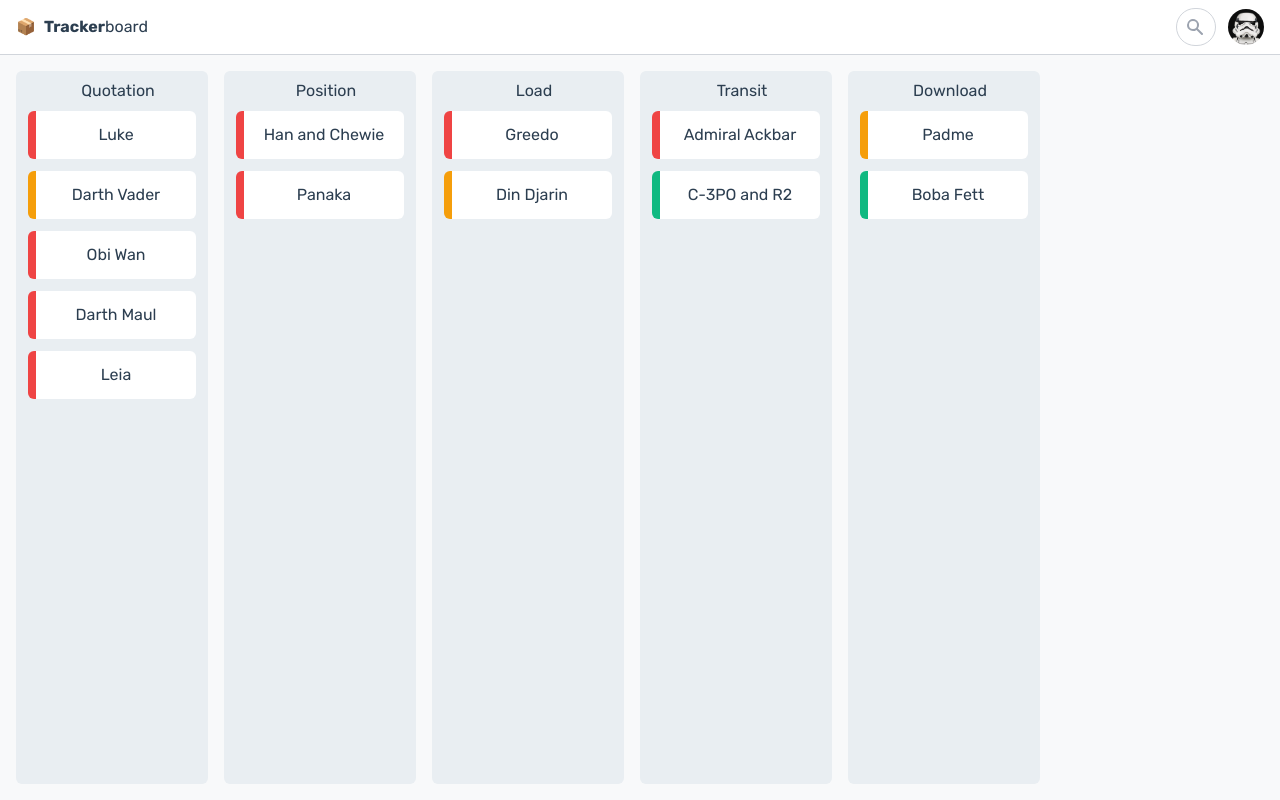
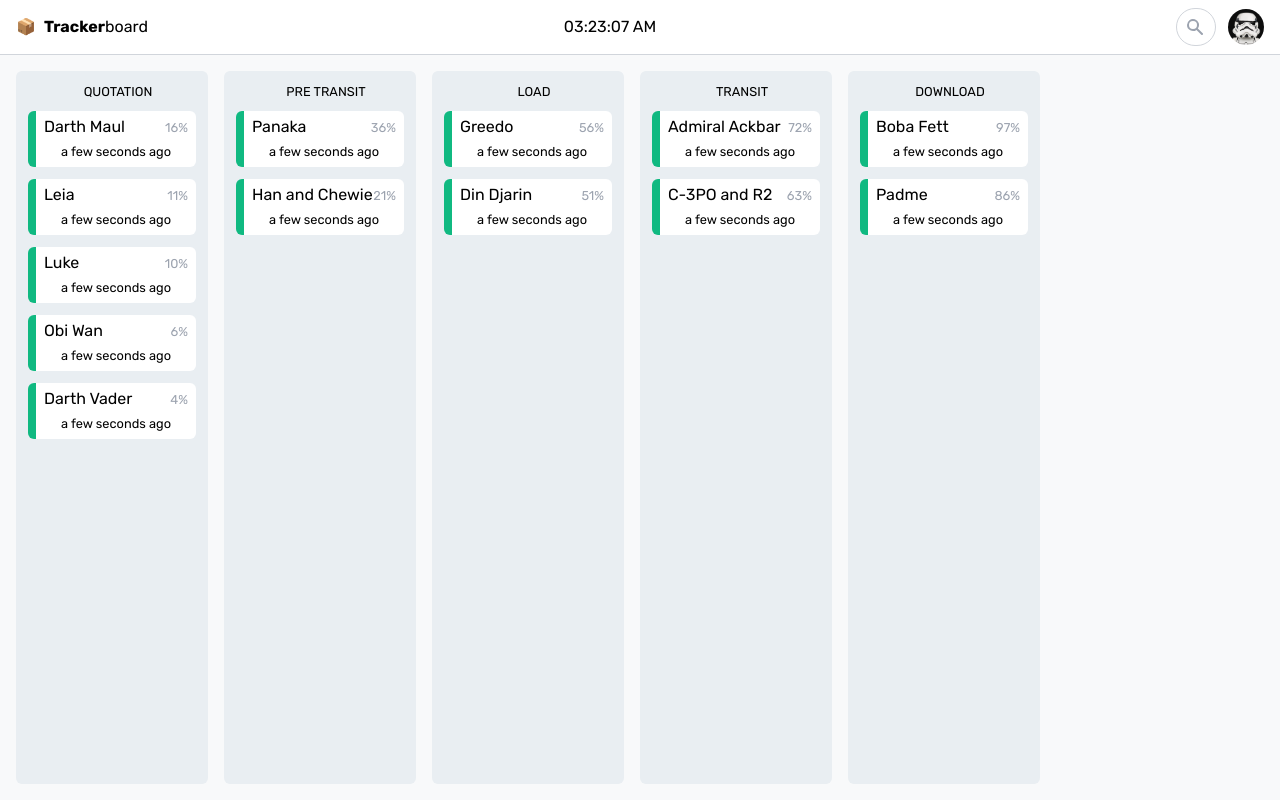
Before and after one commit to otonielguajardo/trackerboard-client, a Vue app: page /#/ in a window 1280 px wide. Built offline with nearby package versions, Linux system fonts and the light colour scheme.

Commit message:
per stage status class based on global state clock

```diff
--- a/public/api/stages.json
+++ b/public/api/stages.json
@@ -1,7 +1,58 @@
 [
-    { "sort": 1, "name": "Quotation" },
-    { "sort": 2, "name": "Position" },
-    { "sort": 3, "name": "Load" },
-    { "sort": 4, "name": "Transit" },
-    { "sort": 5, "name": "Download" }
+    {
+        "sort": 1,
+
+        "name": "Quotation",
+        "status": {
+            "textGood": "Quoting",
+            "textBad": "Been quoting",
+            "unit": "m",
+            "modifier": "after",
+            "digit": 1
+        }
+    },
+    {
+        "sort": 2,
+        "name": "Pre Transit",
+        "status": {
+            "textGood": "Arrived",
+            "textBad": "Has to arrive",
+            "unit": "m",
+            "modifier": "after",
+            "digit": 1
+        }
+    },
+    {
+        "sort": 3,
+        "name": "Load",
+        "status": {
+            "textGood": "Loading",
+            "textBad": "Must've loaded ",
+            "unit": "m",
+            "modifier": "after",
+            "digit": 1
+        }
+    },
+    {
+        "sort": 4,
+        "name": "Transit",
+        "status": {
+            "textGood": "Arriving",
+            "textBad": "Must've arrived",
+            "unit": "m",
+            "modifier": "after",
+            "digit": 1
+        }
+    },
+    {
+        "sort": 5,
+        "name": "Download",
+        "status": {
+            "textGood": "Downloading",
+            "textBad": "Been downloading",
+            "unit": "m",
+            "modifier": "after",
+            "digit": 1
+        }
+    }
 ]
--- a/src/App.vue
+++ b/src/App.vue
@@ -2,25 +2,17 @@
     <router-view />
 </template>
 
-<style lang="scss">
-#app {
-    font-family: Avenir, Helvetica, Arial, sans-serif;
-    -webkit-font-smoothing: antialiased;
-    -moz-osx-font-smoothing: grayscale;
-    text-align: center;
-    color: #2c3e50;
-}
+<script lang="ts">
+import { defineComponent } from 'vue';
 
-#nav {
-    padding: 30px;
-
-    a {
-        font-weight: bold;
-        color: #2c3e50;
-
-        &.router-link-exact-active {
-            color: #42b983;
-        }
-    }
-}
-</style>
+export default defineComponent({
+    name: 'App',
+    mounted() {
+        this.$store.dispatch('app/initClock');
+        this.$store.dispatch('shipments/fetchAllShipments');
+        this.$store.dispatch('planets/fetchAllPlanets');
+        this.$store.dispatch('stages/fetchAllStages');
+        this.$store.dispatch('map/fetchAll');
+    },
+});
+</script>
--- a/src/components/Navbar.vue
+++ b/src/components/Navbar.vue
@@ -3,6 +3,9 @@
         <div class="sm:w-60 flex cursor-pointer mr-3" @click="toggleLanguage()">
             <span class="mr-2">📦</span>
             <span class="hidden sm:block"><strong>Tracker</strong>board</span>
+        </div>
+        <div>
+            {{ clock }}
         </div>
         <div class="flex justify-end items-center w-full sm:w-1/2 md:w-1/3 lg:w-1/4">
             <SearchInput></SearchInput>
@@ -15,6 +18,7 @@
 </template>
 
 <script lang="ts">
+import moment from 'moment';
 import { computed, defineComponent } from 'vue';
 import { useStore } from 'vuex';
 import SearchInput from './SearchInput.vue';
@@ -24,6 +28,9 @@ export default defineComponent({
     name: 'Navbar',
     setup() {
         const store = useStore();
+
+        const clock = computed(() => moment(store.state.app.clock).format('hh:mm:ss A'));
+
         const toggleTheme = () => {
             store.dispatch('app/toggleTheme');
         };
@@ -34,7 +41,7 @@ export default defineComponent({
         const language = computed(() => store.state.app.language);
         const queryText = computed(() => store.state.shipments.queryText);
 
-        return { queryText, theme, language, toggleTheme, toggleLanguage };
+        return { clock, queryText, theme, language, toggleTheme, toggleLanguage };
     },
 });
 </script>
--- a/src/components/TrackboardDetail.vue
+++ b/src/components/TrackboardDetail.vue
@@ -13,7 +13,7 @@
             <div>
                 <p>{{ activeShipment.pilot.name }}</p>
                 <p>Progress: {{ activeShipment.progress.toFixed(2) }}</p>
-                <p>Stage: {{ activeShipment.stage }}</p>
+                <p>Stage: {{ activeShipment.stage }} since {{ stageSince }}</p>
                 <p>Lat: {{ activeShipment.coordinates.lat.toFixed(2) }}</p>
                 <p>Lng: {{ activeShipment.coordinates.lng.toFixed(2) }}</p>
             </div>
@@ -27,6 +27,7 @@ import { useStore } from 'vuex';
 import StatusSteps from '@/components/StatusSteps.vue';
 import Map from './Map.vue';
 import _ from 'lodash';
+import moment from 'moment';
 
 export default defineComponent({
     name: 'TrackboardDetail',
@@ -40,7 +41,10 @@ export default defineComponent({
         const activeShipment = computed(() =>
             _.find(store.state.shipments.allShipments, { id: store.state.shipments.activeShipmentId })
         );
+        const stageSince = computed(() => moment(activeShipment.value.stageSince).format('hh:mm:ss A'));
+
         return {
+            stageSince,
             activeShipment,
             activeShipmentLoading,
         };
--- a/src/components/TrackboardItem.vue
+++ b/src/components/TrackboardItem.vue
@@ -2,51 +2,111 @@
     <div class="flex cursor-pointer">
         <div
             :class="{
-                'bg-red-500': status == 'alert',
-                'bg-yellow-500': status == 'warning',
-                'bg-green-500': status == 'good',
+                'bg-red-500': status.class == 'danger',
+                'bg-yellow-500': status.class == 'warning',
+                'bg-green-500': status.class == 'good',
+                'bg-gray-300': status.class == 'loading',
             }"
-            class="rounded-r-none rounded-md w-2 transition-colors"
+            class="rounded-r-none rounded-md w-2 transition-colors duration-700"
         ></div>
-        <div class="bg-white dark:bg-gray-900 p-3 rounded-l-none rounded-md mr-3 flex-grow">
+        <div class="bg-white dark:bg-gray-900 px-2 py-1 rounded-l-none rounded-md mr-3 flex-grow select-none">
             <!-- <p>{{ shipment.id }}</p> -->
-            <p class="select-none">{{ shipment.pilot.name }}</p>
+            <div class="flex justify-between">
+                <span>{{ thisShipment.pilot.name }}</span>
+                <span class="text-gray-400">
+                    <small> {{ thisShipment.progress.toFixed() }}% </small>
+                </span>
+            </div>
+            <p class="select-none text-center">
+                <small>{{ status.date }}</small>
+            </p>
         </div>
     </div>
 </template>
 
 <script lang="ts">
-import { rnd } from '@/utils';
-import { computed, defineComponent } from 'vue';
+import { computed, defineComponent, ref, watch } from 'vue';
+import moment from 'moment';
+import _ from 'lodash';
+import { useStore } from 'vuex';
+import { Stage } from '@/models/Stage';
 
 export default defineComponent({
     name: 'TrackboardItem',
     props: {
-        shipment: {
+        shipmentId: {
             required: true,
-            type: Object,
+            type: String,
         },
     },
     setup(props) {
-        const status = computed(() => {
-            // let status;
-            let allStatuses = ['good', 'warning', 'alert'];
-            switch (props.shipment.stage) {
-                // case 'quotation':
-                //     break;
+        //
+        const store = useStore();
 
-                // case 'position':
-                //     break;
+        const thisShipment = computed(() => _.find(store.state.shipments.allShipments, { id: props.shipmentId }));
 
-                // case 'transit':
-                //     break;
+        const clock = computed(() => store.state.app.clock);
 
-                default:
-                    break;
+        const status = ref({
+            class: 'loading',
+            date: '...',
+            text: '...',
+        });
+
+        watch(clock, () => {
+            //
+            const stage: Stage = _.find(store.state.stages.allStages, { name: thisShipment.value.stage });
+
+            // if (stage.status.modifier == 'before') {
+            //     //
+            //     switch (true) {
+            //         case moment(clock.value) <
+            //             moment(thisShipment.value.stageSince).subtract(stage.status.digit / 2, stage.status.unit):
+            //             status.value.class = 'good';
+            //             status.value.text = stage.status.textGood;
+            //             break;
+
+            //         case moment(clock.value) >=
+            //             moment(thisShipment.value.stageSince).subtract(stage.status.digit / 2, stage.status.unit) &&
+            //             moment(clock.value) < moment(thisShipment.value.stageSince).subtract(0, stage.status.unit):
+            //             status.value.class = 'warning';
+            //             status.value.text = stage.status.textGood;
+            //             break;
+
+            //         default:
+            //             status.value.class = 'danger';
+            //             status.value.text = stage.status.textBad;
+            //             break;
+            //     }
+            // }
+
+            if (stage.status.modifier == 'after') {
+                switch (true) {
+                    // red
+                    case moment(clock.value) >=
+                        moment(thisShipment.value.stageSince).add(stage.status.digit, stage.status.unit):
+                        status.value.class = 'danger';
+                        status.value.text = stage.status.textBad;
+                        break;
+
+                    case moment(clock.value) >=
+                        moment(thisShipment.value.stageSince).add(stage.status.digit / 2, stage.status.unit) &&
+                        moment(clock.value) <
+                            moment(thisShipment.value.stageSince).add(stage.status.digit, stage.status.unit):
+                        status.value.class = 'warning';
+                        status.value.text = stage.status.textBad;
+                        break;
+
+                    default:
+                        status.value.class = 'good';
+                        status.value.text = stage.status.textGood;
+                        break;
+                }
+                status.value.date = moment(thisShipment.value.stageSince).fromNow();
             }
-            return allStatuses[rnd(0, 2, true)];
         });
-        return { status };
+
+        return { thisShipment, status };
     },
 });
 </script>
--- a/src/models/Stage.ts
+++ b/src/models/Stage.ts
@@ -1,4 +1,11 @@
 export interface Stage {
     sort: number;
     name: string;
+    status: {
+        textGood: string;
+        textBad: string;
+        unit: moment.unitOfTime.DurationConstructor;
+        modifier: string;
+        digit: number;
+    };
 }
--- a/src/store/app.ts
+++ b/src/store/app.ts
@@ -1,14 +1,19 @@
 import { ActionContext } from 'vuex';
 import { State } from './index';
+import moment from 'moment';
 
 export interface AppState {
     theme: string;
     language: string;
+    clock: string;
+    clockInterval: any;
 }
 
 const state: AppState = {
     theme: 'light',
     language: 'human',
+    clock: moment().format(),
+    clockInterval: null,
 };
 
 const mutations = {
@@ -28,6 +33,12 @@ const mutations = {
         body.className = body.className.replace(prevTheme, newTheme);
         state.theme = newTheme;
     },
+    LOOP_CLOCK: (state: AppState): void => {
+        clearInterval(state.clockInterval);
+        state.clockInterval = setInterval(() => {
+            state.clock = moment().format();
+        }, 1000);
+    },
 };
 
 const actions = {
@@ -37,6 +48,9 @@ const actions = {
     async toggleLanguage(ctx: ActionContext<AppState, State>): Promise<void> {
         ctx.commit('TOGGLE_LANGUAGE');
     },
+    async initClock(ctx: ActionContext<AppState, State>): Promise<void> {
+        ctx.commit('LOOP_CLOCK');
+    },
 };
 
 export default {
--- a/src/store/shipments.ts
+++ b/src/store/shipments.ts
@@ -10,11 +10,12 @@ import _ from 'lodash';
 import moment from 'moment';
 import { v4 as uuidv4 } from 'uuid';
 
-const refreshRate = 3000;
+const refreshRate = 2000;
 
 export interface ShipmentState {
     queryText: string;
     allShipments: Array<Shipment>;
+    allShipmentsInterval: any;
     allStages: Array<Stage>;
     activeShipmentId: string | null;
     activeShipmentLoading: boolean;
@@ -23,6 +24,7 @@ export interface ShipmentState {
 const state: ShipmentState = {
     queryText: '',
     allShipments: [],
+    allShipmentsInterval: null,
     allStages: [],
     activeShipmentId: null,
     activeShipmentLoading: false,
@@ -32,8 +34,10 @@ const mutations = {
     SET_ALL_STAGES: (state: ShipmentState, data: Stage[]): void => {
         state.allStages = data;
     },
-    SET_ALL_SHIPMENTS: (state: ShipmentState, { allPilots, allStages }: any): void => {
-        // init shipments
+    LOOP_ALL_SHIPMENTS: (state: ShipmentState, { allPilots, allStages }: any): void => {
+        //
+        clearInterval(state.allShipmentsInterval);
+
         const allShipments = allPilots.map(
             (pilot: Pilot): Shipment => {
                 const progress = rnd(0, 100);
@@ -45,6 +49,7 @@ const mutations = {
                     coordinates,
                     stage: '',
                     status: '',
+                    stageSince: moment().format(),
                 };
             }
         );
@@ -53,55 +58,60 @@ const mutations = {
         let x_counter = 0;
         let y = true;
         let x = true;
-        setInterval(async () => {
+
+        state.allShipmentsInterval = setInterval(async () => {
             state.allShipments = await Promise.all(
                 allShipments.map(async (shipment: Shipment, index: number) => {
                     // move around
+                    const mvmntMod = 0.05;
                     if (shipment.coordinates) {
                         switch (index % 4) {
                             case 0:
                                 shipment.coordinates = {
-                                    lat: !y ? shipment.coordinates.lat + 0.5 : shipment.coordinates.lat - 0.5,
-                                    lng: x ? shipment.coordinates.lng + 0.5 : shipment.coordinates.lng - 0.5,
+                                    lat: !y ? shipment.coordinates.lat + mvmntMod : shipment.coordinates.lat - 0.5,
+                                    lng: x ? shipment.coordinates.lng + mvmntMod : shipment.coordinates.lng - mvmntMod,
                                 };
                                 break;
 
                             case 1:
                                 shipment.coordinates = {
-                                    lat: y ? shipment.coordinates.lat + 0.5 : shipment.coordinates.lat - 0.5,
-                                    lng: !x ? shipment.coordinates.lng + 0.5 : shipment.coordinates.lng - 0.5,
+                                    lat: y ? shipment.coordinates.lat + mvmntMod : shipment.coordinates.lat - mvmntMod,
+                                    lng: !x ? shipment.coordinates.lng + mvmntMod : shipment.coordinates.lng - mvmntMod,
                                 };
                                 break;
 
                             case 2:
                                 shipment.coordinates = {
-                                    lat: y ? shipment.coordinates.lat + 0.5 : shipment.coordinates.lat - 0.5,
-                                    lng: x ? shipment.coordinates.lng + 0.5 : shipment.coordinates.lng - 0.5,
+                                    lat: y ? shipment.coordinates.lat + mvmntMod : shipment.coordinates.lat - mvmntMod,
+                                    lng: x ? shipment.coordinates.lng + mvmntMod : shipment.coordinates.lng - mvmntMod,
                                 };
                                 break;
 
                             case 3:
                                 shipment.coordinates = {
-                                    lat: !y ? shipment.coordinates.lat + 0.5 : shipment.coordinates.lat - 0.5,
-                                    lng: !x ? shipment.coordinates.lng + 0.5 : shipment.coordinates.lng - 0.5,
+                                    lat: !y ? shipment.coordinates.lat + mvmntMod : shipment.coordinates.lat - mvmntMod,
+                                    lng: !x ? shipment.coordinates.lng + mvmntMod : shipment.coordinates.lng - mvmntMod,
                                 };
                                 break;
                         }
                     }
 
                     // set new progress
-                    const newProgress = shipment.progress + rnd(0.01, 0.09);
+                    const newProgress = shipment.progress + rnd(0.01, 0.03);
                     // const newProgress = shipment.progress + 1;
                     shipment.progress = newProgress > 100 ? 0 : newProgress;
 
                     // set stage
+                    const lastStage = shipment.stage;
                     await asyncForEach(_.sortBy(allStages, 'sort'), (stage: Stage, index: number) => {
                         if (shipment.progress >= (100 / allStages.length) * index) {
                             shipment.stage = stage.name;
                             shipment.stageSort = stage.sort;
-                            shipment.stageSince = moment().format();
                         }
                     });
+                    if (lastStage != shipment.stage) {
+                        shipment.stageSince = moment().format();
+                    }
 
                     return shipment;
                 })
@@ -129,7 +139,7 @@ const actions = {
         //
         const allStages = await fetch('api/stages.json').then(res => res.json());
         const allPilots = await fetch('api/pilots.json').then(res => res.json());
-        ctx.commit('SET_ALL_SHIPMENTS', { allStages, allPilots });
+        ctx.commit('LOOP_ALL_SHIPMENTS', { allStages, allPilots });
     },
     async setActiveShipmentId(ctx: ActionContext<ShipmentState, State>, id: string | null): Promise<void> {
         ctx.commit('SET_ACTIVE_SHIPMENT_LOADING', true);
--- a/src/store/stages.ts
+++ b/src/store/stages.ts
@@ -11,7 +11,7 @@ const state: StageState = {
 };
 
 const mutations = {
-    SET_ALL_PLANETS: (state: StageState, data: Stage[]): void => {
+    SET_ALL_STAGES: (state: StageState, data: Stage[]): void => {
         state.allStages = data;
     },
 };
@@ -19,7 +19,7 @@ const mutations = {
 const actions = {
     async fetchAllStages(ctx: ActionContext<StageState, State>): Promise<void> {
         const stages = await fetch('api/stages.json').then(res => res.json());
-        ctx.commit('SET_ALL_PLANETS', stages);
+        ctx.commit('SET_ALL_STAGES', stages);
     },
 };
 
--- a/src/views/Trackboard.vue
+++ b/src/views/Trackboard.vue
@@ -4,10 +4,14 @@
         <div class="flex justify-between">
             <div id="trackboard">
                 <div class="stage" v-for="(stage, si) in allStages" :key="si">
-                    <div class="py-2">{{ stage.name }}</div>
+                    <div class="py-2 text-center uppercase ">
+                        <small>
+                            {{ stage.name }}
+                        </small>
+                    </div>
                     <div class="grid gap-3 grid-cols-1 grid-flow-row auto-rows-min overflow-y-auto h-full">
                         <div v-for="(shipment, ii) in stage.shipments" :key="ii" @click="onSelectShipment(shipment.id)">
-                            <TrackboardItem :shipment="shipment"></TrackboardItem>
+                            <TrackboardItem :shipmentId="shipment.id"></TrackboardItem>
                         </div>
                         <div class="h-60"></div>
                     </div>
@@ -23,7 +27,7 @@
 import Navbar from '@/components/Navbar.vue';
 import Modal from '@/components/Modal.vue';
 import TrackboardItem from '@/components/TrackboardItem.vue';
-import { computed, defineComponent, ref } from 'vue';
+import { computed, defineComponent } from 'vue';
 import { useStore } from 'vuex';
 import _ from 'lodash';
 import { Shipment } from '@/models/Shipment';
@@ -52,11 +56,13 @@ export default defineComponent({
 
             const allStages = _.chain(allShipments)
                 .groupBy('stage')
-                .map((value: Array<Shipment>, key: string) => ({
-                    name: key,
-                    sort: value[0].stageSort,
-                    shipments: value,
-                }))
+                .map((value: Array<Shipment>, key: string) => {
+                    return {
+                        name: key,
+                        sort: value[0].stageSort,
+                        shipments: _.orderBy(value, ['stageSince', 'progress'], ['asc', 'desc']),
+                    };
+                })
                 .value();
 
             return _.sortBy(allStages, 'sort');
@@ -67,11 +73,5 @@ export default defineComponent({
         };
         return { queryText, allStages, onSelectShipment };
     },
-    mounted() {
-        this.$store.dispatch('shipments/fetchAllShipments');
-        this.$store.dispatch('planets/fetchAllPlanets');
-        this.$store.dispatch('stages/fetchAllStages');
-        this.$store.dispatch('map/fetchAll');
-    },
 });
 </script>
```
